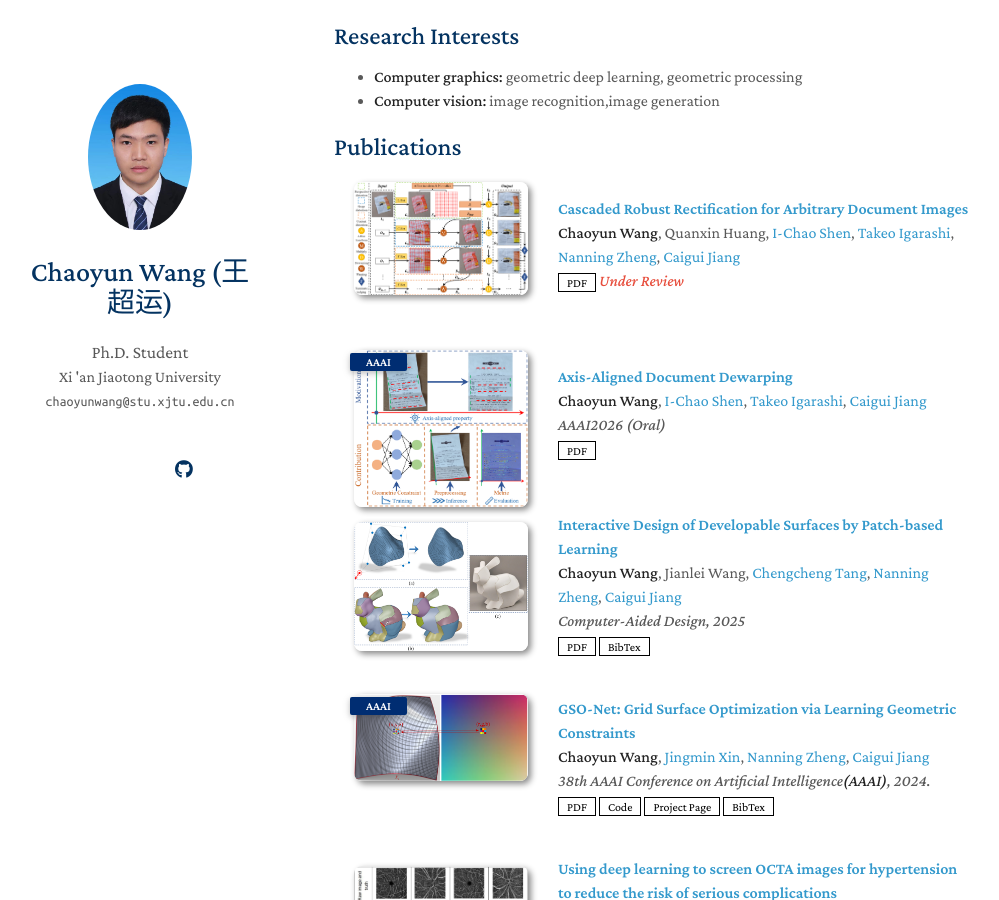
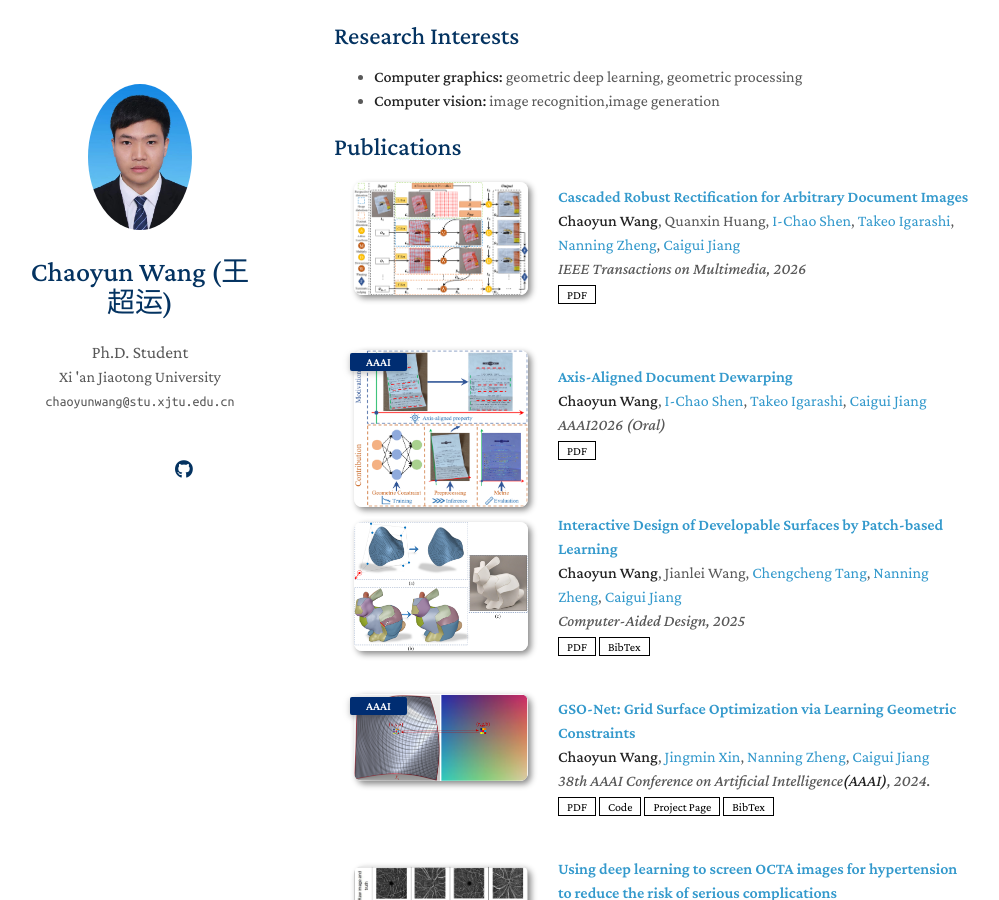
Before and after one commit to chaoyunwang/chaoyunwang.github.io, a Jekyll site: the page built from index.md, in a window 1280 px wide and 900 px high, scrolled down 844 px. Shown: the whole window, without its empty margins (136-1135 px from the left). Built offline with Jekyll 4.4.1, drawn with Linux system fonts in a browser that asks for light colours; a style sheet for code colours, icons or effects is not loaded.

Commit message:
Update publications.yml

```diff
--- a/_data/publications.yml
+++ b/_data/publications.yml
@@ -2,13 +2,12 @@ main:
   - title: Cascaded Robust Rectification for Arbitrary Document Images
     authors: <strong>Chaoyun Wang</strong>, Quanxin Huang, <a href="https://jdily.github.io/">I-Chao Shen</a>, <a href="https://www-ui.is.s.u-tokyo.ac.jp/~takeo/">Takeo Igarashi</a>, <a href="https://scholar.google.com/citations?hl=zh-CN&user=iqMe3p8AAAAJ">Nanning Zheng</a>, <a href="https://caiguijiang.github.io/">Caigui Jiang</a>
     conference_short:
-    conference:
+    conference: IEEE Transactions on Multimedia, 2026
     pdf: https://arxiv.org/abs/2511.23150
     code:
     page:
     bibtex:
     image: ./assets/img/tmm.png
-    notes: Under Review
 
   - title: Axis-Aligned Document Dewarping
     authors: <strong>Chaoyun Wang</strong>, <a href="https://jdily.github.io/">I-Chao Shen</a>, <a href="https://www-ui.is.s.u-tokyo.ac.jp/~takeo/">Takeo Igarashi</a>, <a href="https://caiguijiang.github.io/">Caigui Jiang</a>
```
